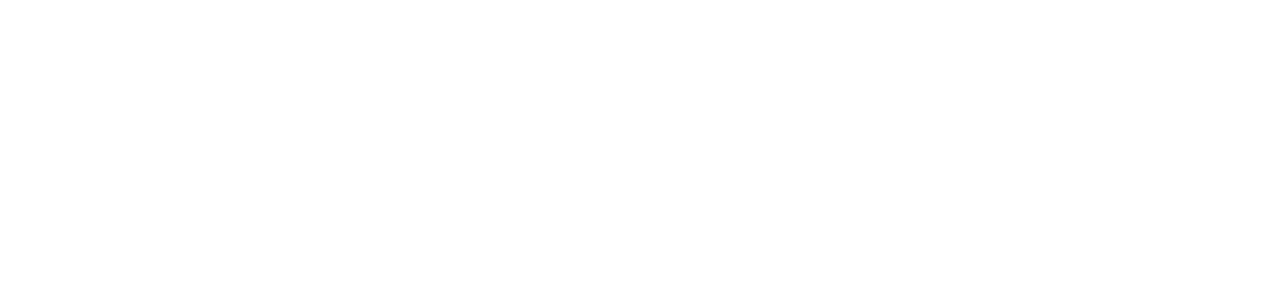
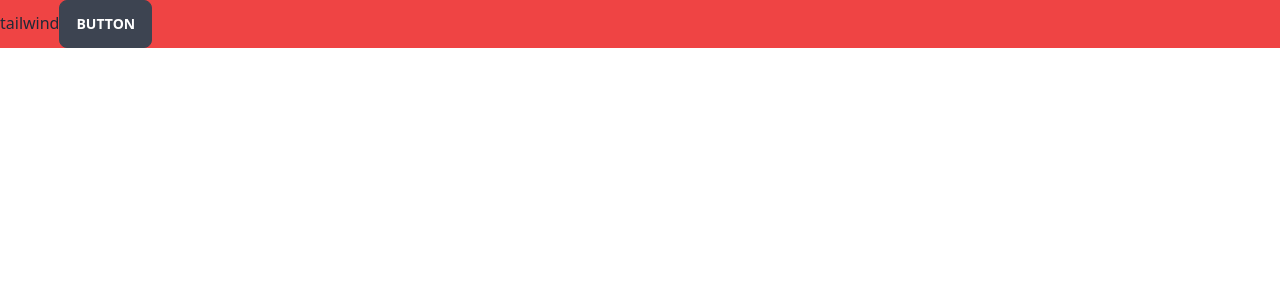
Before and after one commit to ohyoungkyu/my-tube-back-end-project, a React (Create React App) app: page / in a window 1280 px wide. Shown: the top 300 px of the page. Built offline with nearby package versions, Linux system fonts and the light colour scheme.

Commit message:
tailwind, daisyui 세팅

```diff
--- a/package.json
+++ b/package.json
@@ -6,6 +6,7 @@
     "@testing-library/jest-dom": "^5.16.5",
     "@testing-library/react": "^13.4.0",
     "@testing-library/user-event": "^13.5.0",
+    "daisyui": "^2.31.0",
     "react": "^18.2.0",
     "react-dom": "^18.2.0",
     "react-scripts": "5.0.1",
@@ -34,5 +35,10 @@
       "last 1 firefox version",
       "last 1 safari version"
     ]
+  },
+  "devDependencies": {
+    "autoprefixer": "^10.4.12",
+    "postcss": "^8.4.17",
+    "tailwindcss": "^3.1.8"
   }
 }
--- /dev/null
+++ b/postcss.config.js
@@ -0,0 +1,6 @@
+module.exports = {
+  plugins: {
+    tailwindcss: {},
+    autoprefixer: {},
+  },
+}
--- a/src/App.js
+++ b/src/App.js
@@ -1,8 +1,7 @@
-
 function App() {
   return (
-    <div>
-
+    <div className="bg-red-500">
+      tailwind<button className="btn">Button</button>
     </div>
   );
 }
--- a/src/index.css
+++ b/src/index.css
@@ -1,13 +1,3 @@
-body {
-  margin: 0;
-  font-family: -apple-system, BlinkMacSystemFont, 'Segoe UI', 'Roboto', 'Oxygen',
-    'Ubuntu', 'Cantarell', 'Fira Sans', 'Droid Sans', 'Helvetica Neue',
-    sans-serif;
-  -webkit-font-smoothing: antialiased;
-  -moz-osx-font-smoothing: grayscale;
-}
-
-code {
-  font-family: source-code-pro, Menlo, Monaco, Consolas, 'Courier New',
-    monospace;
-}
+@tailwind base;
+@tailwind components;
+@tailwind utilities;
--- /dev/null
+++ b/tailwind.config.js
@@ -0,0 +1,10 @@
+/** @type {import('tailwindcss').Config} */
+module.exports = {
+  content: [
+    "./src/**/*.{js,jsx,ts,tsx}",
+  ],
+  theme: {
+    extend: {},
+  },
+  plugins: [require("daisyui")],
+}
```
Also changed, not shown: 1 other file (tests, documents, lock files or other folders).
